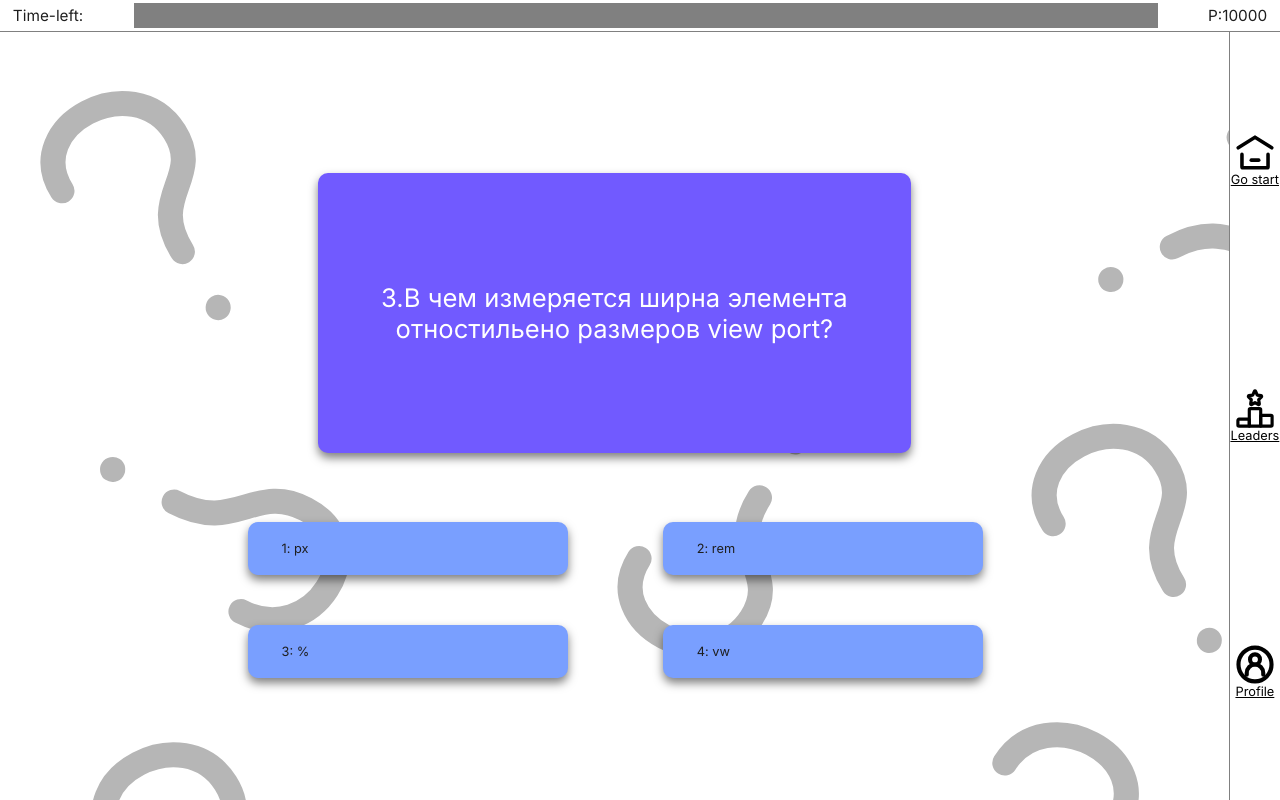
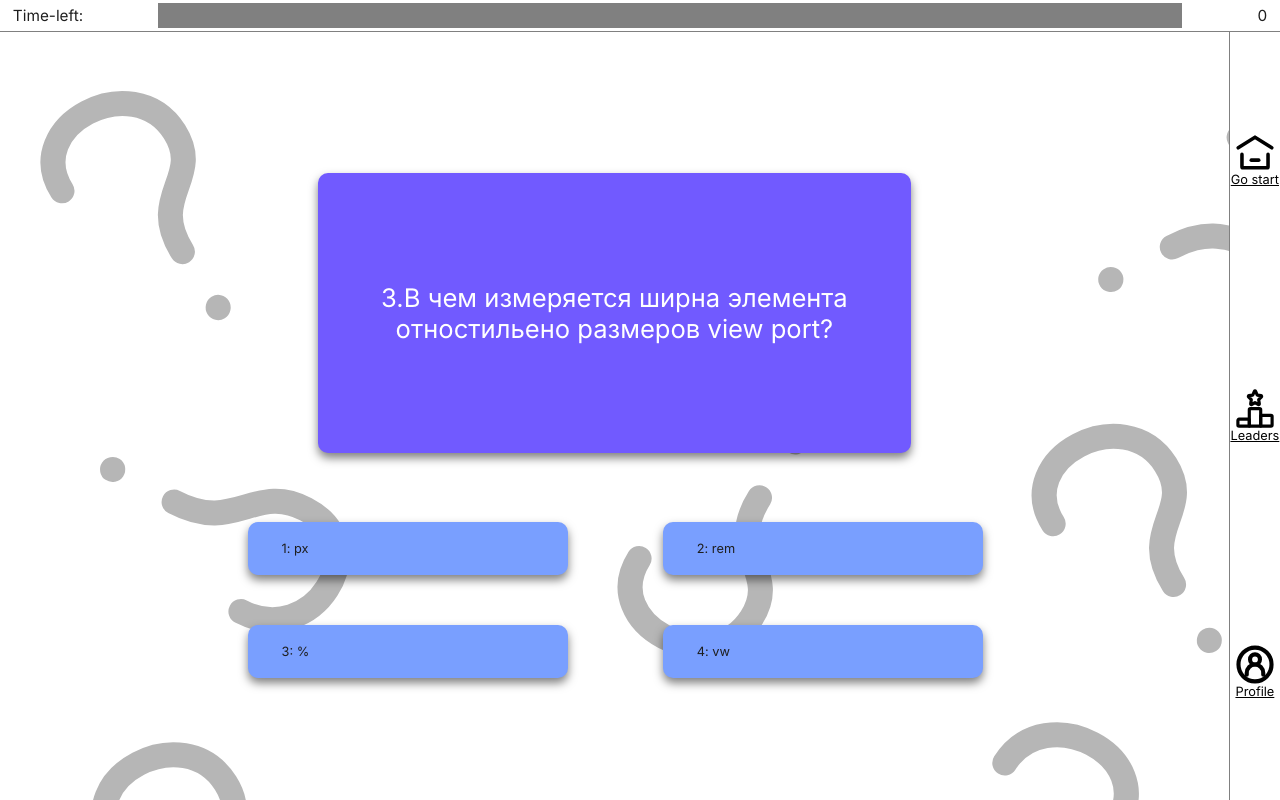
Before and after one commit to brilliant-hamsters/quiz-game, a React (Vite) app in the folder packages/client/: page / in a window 1280 px wide. Built offline with nearby package versions, Linux system fonts and the light colour scheme.

Commit message:
feat(BRI-39):Добавить отображение текущей выигранной суммы

```diff
--- a/packages/client/src/engine/QuizGame.ts
+++ b/packages/client/src/engine/QuizGame.ts
@@ -102,7 +102,6 @@ export class QuizGame {
     this.savedCash = 0
     this.totalCash = 0
     this.config = this.buildConfig()
-    console.log(this.currentQuestionNumber)
     return this.findQuestion(this.currentQuestionNumber)
   }
 
--- a/packages/client/src/pages/GamePage/GamePage.tsx
+++ b/packages/client/src/pages/GamePage/GamePage.tsx
@@ -4,17 +4,15 @@ import { BtnRoute } from '../../components/block/ButtonRout'
 import iconHome from '../../../public/images/icons/icon_home.svg'
 import iconLeaderboarStar from '../../../public/images/icons/icon_leaderboard_star.svg'
 import iconPercon from '../../../public/images/icons/icon_user_circle.svg'
-import { QuestionType, QuizGame, } from '../../engine/QuizGame'
+import { QuestionType, QuizGame } from '../../engine/QuizGame'
 import { useEffect, useState } from 'react'
 import { useNavigate } from 'react-router-dom'
 
 export const game = new QuizGame()
 
 export const GamePage = () => {
+  const navigate = useNavigate()
   const [currentQuestion, onChangeCurrentQuestion] = useState<QuestionType>()
-  console.log(currentQuestion)
-
-  const navigate = useNavigate()
 
   useEffect(() => {
     onChangeCurrentQuestion(game.startGame())
@@ -22,7 +20,7 @@ export const GamePage = () => {
 
   function onClick(answer: string) {
     const result = game.checkAnswerAndMoveNext(answer)
-    if (typeof result === 'object') onChangeCurrentQuestion({...result})
+    if (typeof result === 'object') onChangeCurrentQuestion({ ...result })
     if (typeof result === 'number') navigate('/end')
   }
 
@@ -31,7 +29,7 @@ export const GamePage = () => {
       <div className={styles.header}>
         <div className={styles.title}>Time-left:</div>
         <div className={styles.timer}></div>
-        <div className={styles.money}>Р:10000</div>
+        <div className={styles.money}>{game.totalCash}</div>
       </div>
       <div className={styles.game}>
         <div className={styles.questionControl}>
```
